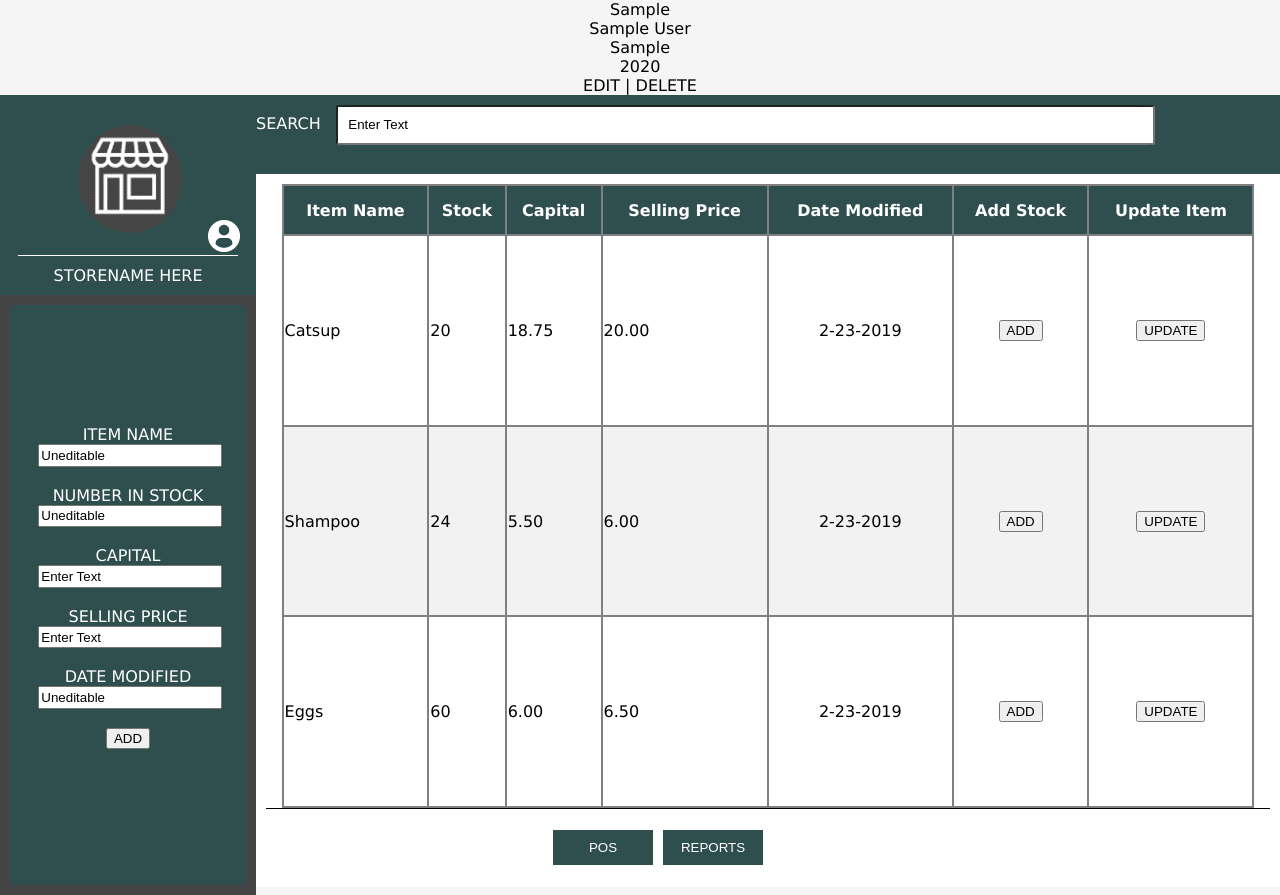
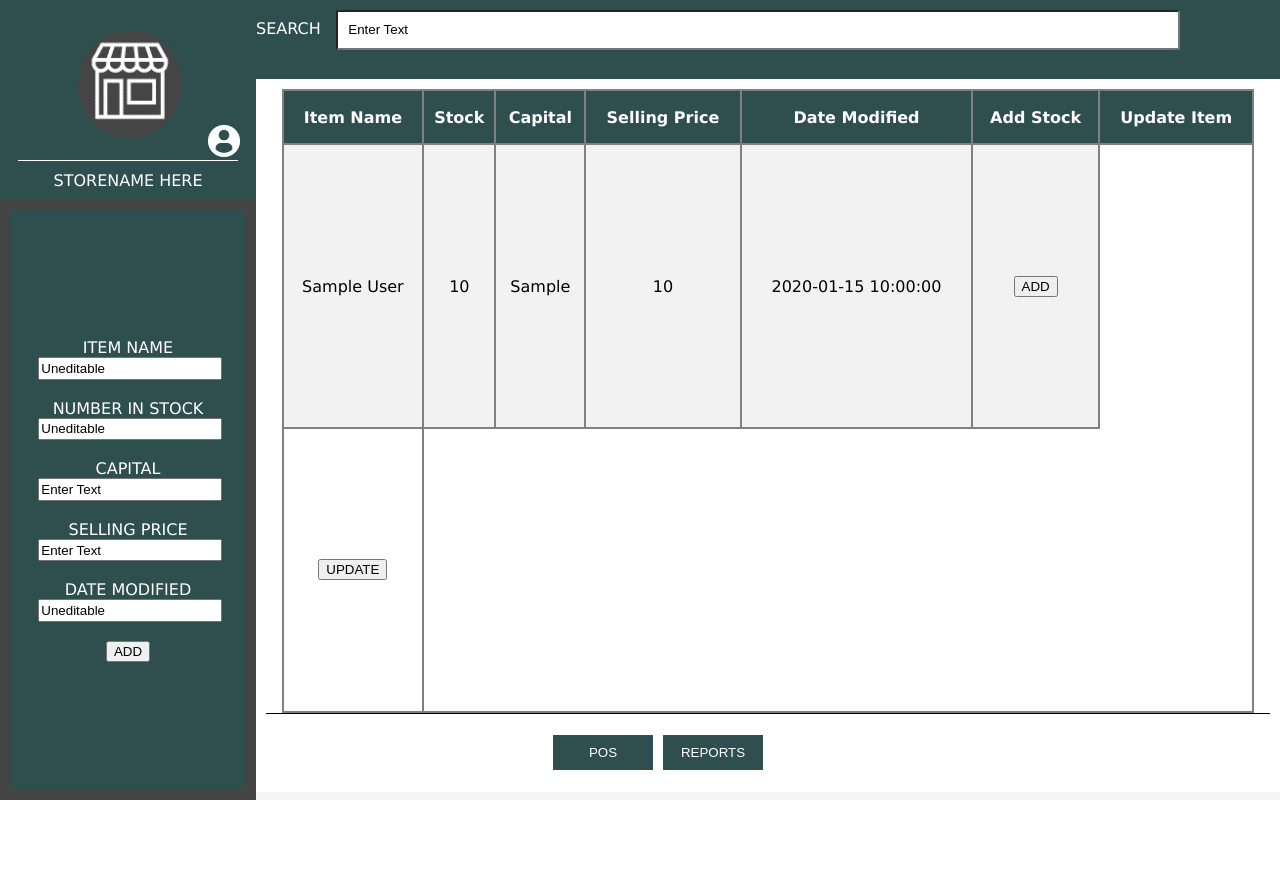
Before and after one commit to ethanreiarevalo/soft-eng, a PHP site: page /inventory.php in a window 1280 px wide. After the commit the page ends 800 px from the top, so only its background shows below. Run offline with PHP 8.4, Linux system fonts and the light colour scheme; tables that the repository leaves empty or names only in its code hold one stand-in row (values such as "Sample post").

Commit message:
Update inventory.php

```diff
--- a/inventory.php
+++ b/inventory.php
@@ -1,25 +1,4 @@
-<?php
-$user = 'root';
-$pass = '';
-$db = 'e_tinda';
 
-$db = mysqli_connect('localhost', $user, $pass, $db) or die("Unable to connect");
-
-$sql = "select studentnum,name,course,year from student";
-$result = $db->query($sql);
-
-
-
-if($result->num_rows >0){
-    while($row = $result->fetch_assoc()){
-       echo '<tr><td><center>' .$row["studentnum"]. '</center></td>';
-       echo '<td><center>' .$row["name"]. '</center></td>';
-       echo '<td><center>' .$row["course"]. '</center></td>';
-       echo '<td><center>' .$row["year"]. '</center></td>';
-       echo '<td><center> EDIT | DELETE </center></td></tr>';
-    }
-}
-?>
 <!DOCTYPE HTML>
 <html>
 <head>
@@ -80,31 +59,25 @@ if($result->num_rows >0){
                         <th>Update Item</th>
                     </tr>
                     <tr>
-                        <td>Catsup</td>
-                        <td>20</td>
-                        <td>18.75</td>
-                        <td>20.00</td>
-                        <td><center>2-23-2019</center></td>
-                        <td><center><button>ADD</button></center></td>
-                        <td><center><button>UPDATE</button></center></td>
-                    </tr>
-                    <tr>
-                        <td>Shampoo</td>
-                        <td>24</td>
-                        <td>5.50</td>
-                        <td>6.00</td>
-                        <td><center>2-23-2019</center></td>
-                        <td><center><button>ADD</button></center></td>
-                        <td><center><button>UPDATE</button></center></td>
-                    </tr>
-                    <tr>
-                        <td>Eggs</td>
-                        <td>60</td>
-                        <td>6.00</td>
-                        <td>6.50</td>
-                        <td><center>2-23-2019</center></td>
-                        <td><center><button>ADD</button></center></td>
-                        <td><center><button>UPDATE</button></center></td>
+                    <?php
+                        $user = 'root';
+                        $pass = '';
+                        $db = 'e_tinda';
+                        $db = mysqli_connect('localhost', $user, $pass, $db) or die("Unable to connect");
+                        $sql = "select itemname,numberinstock,capital,sellingprice, datemodified from t_account";
+                        $result = $db->query($sql);
+                        if($result->num_rows >0){
+                            while($row = $result->fetch_assoc()){
+                            echo '<tr><td><center>' .$row["itemname"]. '</center></td>';
+                            echo '<td><center>' .$row["numberinstock"]. '</center></td>';
+                            echo '<td><center>' .$row["capital"]. '</center></td>';
+                            echo '<td><center>' .$row["sellingprice"]. '</center></td>';
+                            echo '<td><center>' .$row["datemodified"]. '</center></td>';
+                            echo '<td><center><button>ADD</button></center></td></center></td></tr>';
+                            echo '<td><center><button>UPDATE</button></center></td></center></td></tr>';
+                            }
+                        }
+                    ?>
                     </tr>
                 </table>
             </div>
```
